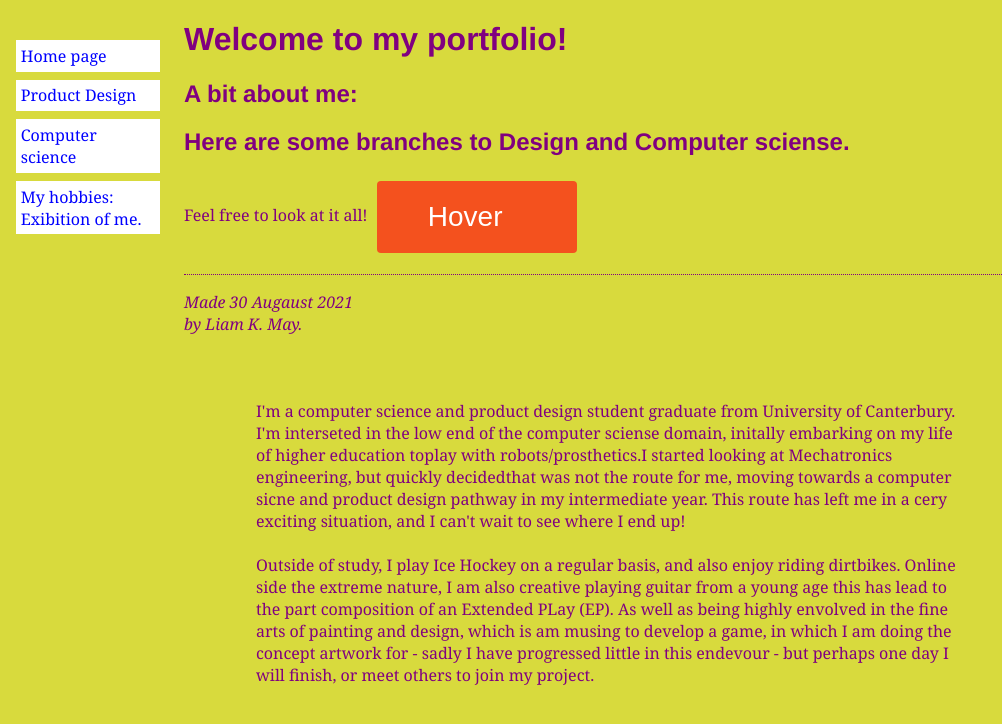
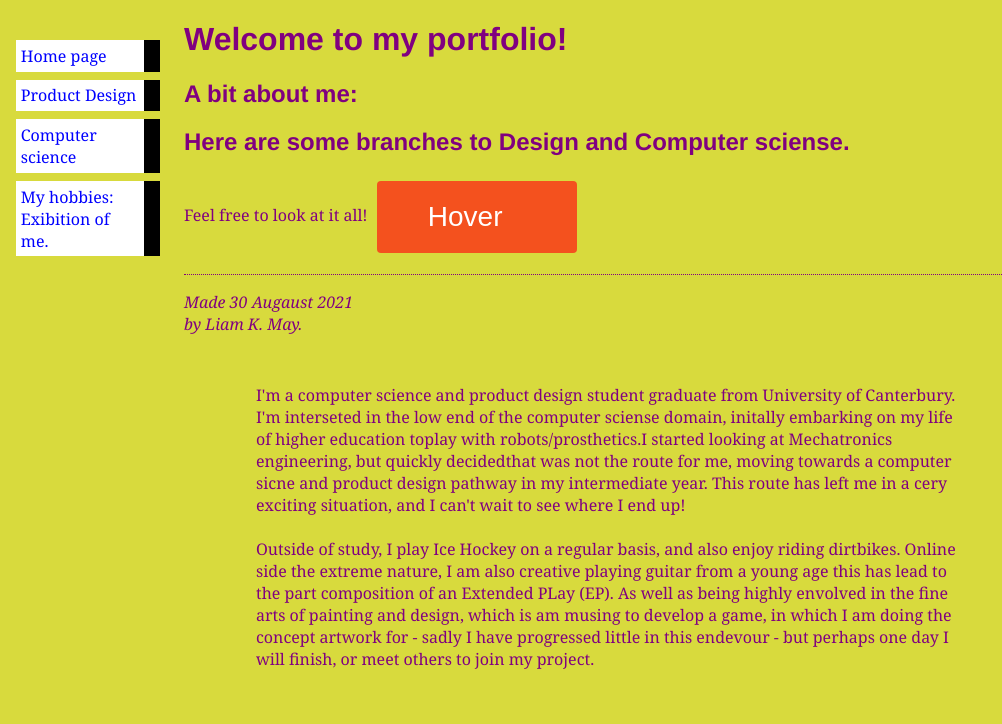
Before and after one commit to TheTriangleTrippa/Portfolio, a Jekyll site: the page built from index.html, in a window 1280 px wide. Shown: the top 724 px of the page, without its empty margins (0-1002 px from the left). Built offline with Jekyll 4.4.1, drawn with Linux system fonts in a browser that asks for light colours.

Commit message:
Update stylesheet.css

```diff
--- a/assets/css/stylesheet.css
+++ b/assets/css/stylesheet.css
@@ -17,7 +17,7 @@ body {
 
        p.bio {
     position: absolute;
-    top: 24em;
+    top: 23em;
     left: 16em;
     width: 55% }
 
@@ -52,7 +52,7 @@ body {
     margin: 0.5em 0;
     padding: 0.3em;
     border-right: 1em solid black
-    top: 30em}
+    }
 
   ul.navbar a {
     text-decoration: none }
@@ -64,7 +64,7 @@ body {
     margin-top: 1em;
     padding-top: 1em;
     border-top: thin dotted;
-    top: 12em}
+    top: 23em}
 
 
 
```
